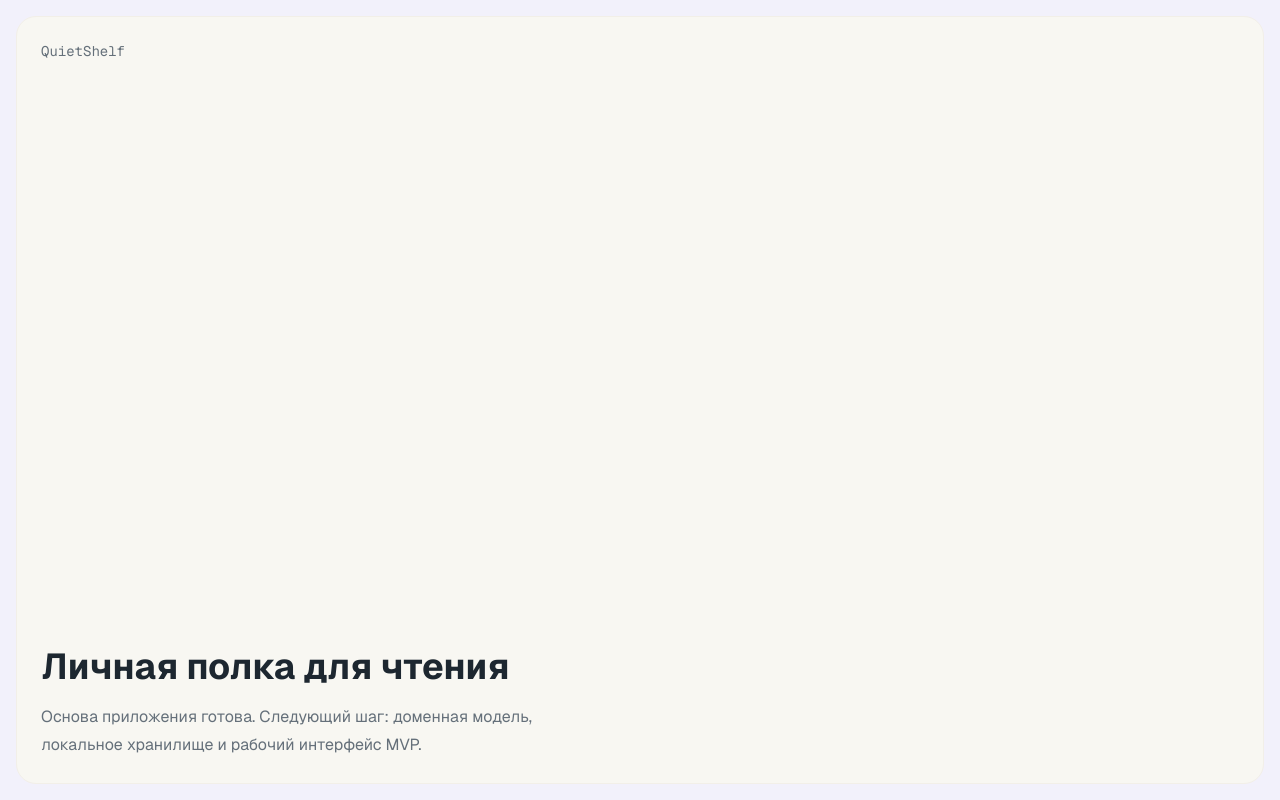
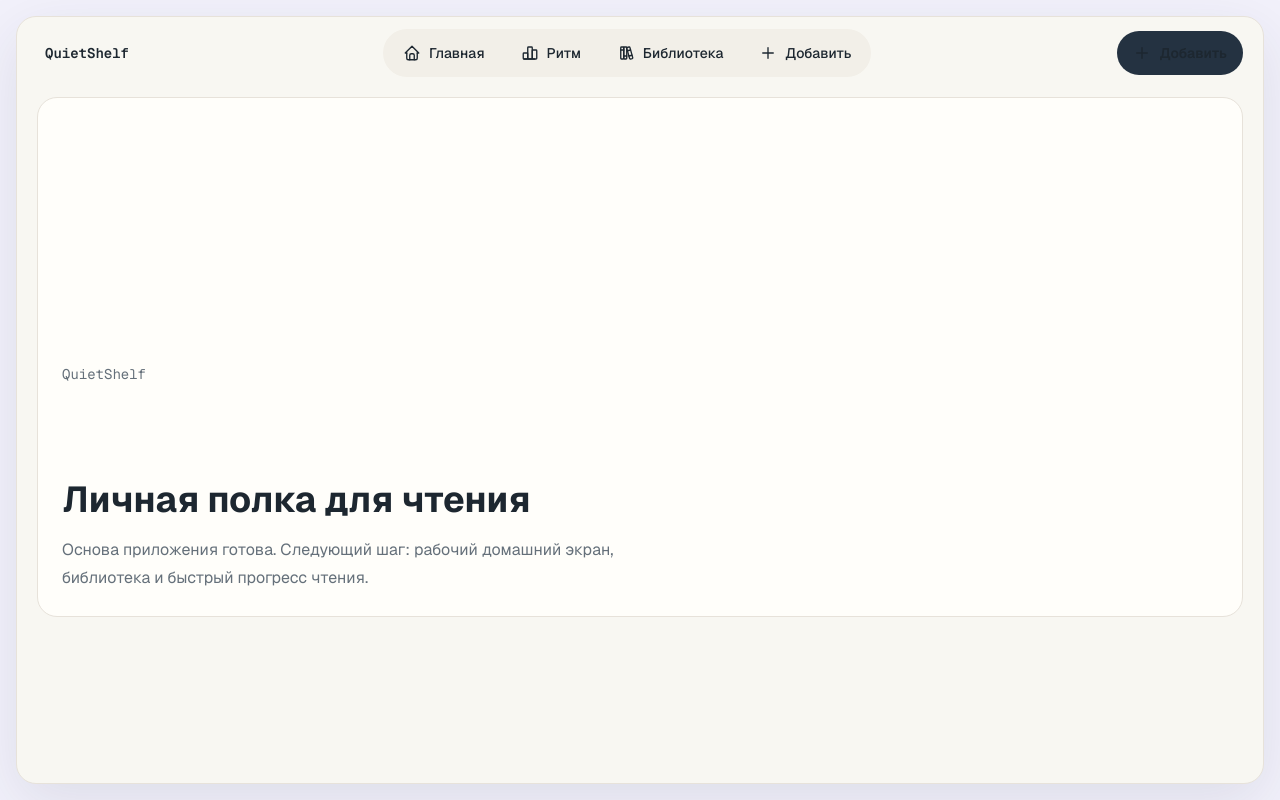
Before and after one commit to nickkupriyanov/quiet_shelf, a Next.js app: page / in a window 1280 px wide. Built offline with nearby package versions, Linux system fonts and the light colour scheme.

Commit message:
feat: add app shell and design tokens

```diff
--- a/src/app/globals.css
+++ b/src/app/globals.css
@@ -11,6 +11,12 @@
   --border-soft: #e7e2da;
   --accent-ink: #243241;
   --accent-sage: #7d9b77;
+  --accent-mint: #dff3db;
+  --accent-lilac: #ede5ff;
+  --accent-lavender: #c9b8ff;
+  --accent-peach: #ffe3c5;
+  --accent-rose: #f2c8ca;
+  --accent-gold: #f0c66e;
 }
 
 @theme inline {
@@ -24,6 +30,12 @@
   --color-border-soft: var(--border-soft);
   --color-ink: var(--accent-ink);
   --color-sage: var(--accent-sage);
+  --color-mint: var(--accent-mint);
+  --color-lilac: var(--accent-lilac);
+  --color-lavender: var(--accent-lavender);
+  --color-peach: var(--accent-peach);
+  --color-rose: var(--accent-rose);
+  --color-gold: var(--accent-gold);
   --font-sans: var(--font-geist-sans);
   --font-mono: var(--font-geist-mono);
 }
@@ -40,6 +52,12 @@
     --border-soft: #3c434c;
     --accent-ink: #f4f1ea;
     --accent-sage: #9ab28f;
+    --accent-mint: #314438;
+    --accent-lilac: #38324d;
+    --accent-lavender: #9d8ad7;
+    --accent-peach: #4d3a2c;
+    --accent-rose: #50363b;
+    --accent-gold: #d8b969;
   }
 }
 
@@ -58,3 +76,35 @@ body {
   color: var(--text-primary);
   font-family: var(--font-geist-sans), Arial, Helvetica, sans-serif;
 }
+
+a {
+  color: inherit;
+  text-decoration: none;
+}
+
+button,
+input,
+select,
+textarea {
+  font: inherit;
+}
+
+button:focus-visible,
+a:focus-visible,
+input:focus-visible,
+select:focus-visible,
+textarea:focus-visible {
+  outline: 3px solid color-mix(in srgb, var(--accent-sage), white 18%);
+  outline-offset: 3px;
+}
+
+@media (prefers-reduced-motion: reduce) {
+  *,
+  *::before,
+  *::after {
+    animation-duration: 0.01ms !important;
+    animation-iteration-count: 1 !important;
+    scroll-behavior: auto !important;
+    transition-duration: 0.01ms !important;
+  }
+}
--- a/src/app/layout.tsx
+++ b/src/app/layout.tsx
@@ -1,5 +1,6 @@
 import type { Metadata } from "next";
 import { Geist, Geist_Mono } from "next/font/google";
+import { AppShell } from "@/components/app-shell";
 import "./globals.css";
 
 const geistSans = Geist({
@@ -24,7 +25,9 @@ export default function RootLayout({
 }>) {
   return (
     <html lang="ru" className={`${geistSans.variable} ${geistMono.variable}`}>
-      <body>{children}</body>
+      <body>
+        <AppShell>{children}</AppShell>
+      </body>
     </html>
   );
 }
--- a/src/app/page.tsx
+++ b/src/app/page.tsx
@@ -1,18 +1,16 @@
 export default function Home() {
   return (
-    <main className="min-h-dvh bg-page p-4 text-primary">
-      <section className="mx-auto flex min-h-[calc(100dvh-2rem)] max-w-7xl flex-col rounded-[20px] border border-soft bg-shell p-6">
+    <section className="flex min-h-[520px] flex-col justify-end rounded-[20px] border border-border-soft bg-card p-6">
       <p className="font-mono text-sm text-secondary">QuietShelf</p>
-        <div className="mt-auto max-w-xl">
+      <div className="mt-24 max-w-xl">
         <h1 className="text-4xl font-bold tracking-normal">
           Личная полка для чтения
         </h1>
         <p className="mt-4 text-base leading-7 text-secondary">
-            Основа приложения готова. Следующий шаг: доменная модель,
-            локальное хранилище и рабочий интерфейс MVP.
+          Основа приложения готова. Следующий шаг: рабочий домашний экран,
+          библиотека и быстрый прогресс чтения.
         </p>
       </div>
     </section>
-    </main>
   );
 }
--- /dev/null
+++ b/src/components/app-shell.tsx
@@ -0,0 +1,69 @@
+import Link from "next/link";
+import {
+  IconBooks,
+  IconChartBar,
+  IconHome,
+  IconPlus,
+} from "@tabler/icons-react";
+
+const navItems = [
+  { href: "/", label: "Главная", icon: IconHome },
+  { href: "/#rhythm", label: "Ритм", icon: IconChartBar },
+  { href: "/library", label: "Библиотека", icon: IconBooks },
+  { href: "/library?add=1", label: "Добавить", icon: IconPlus },
+];
+
+export function AppShell({ children }: { children: React.ReactNode }) {
+  return (
+    <div className="min-h-dvh bg-page p-2 text-primary sm:p-4">
+      <div className="mx-auto flex min-h-[calc(100dvh-1rem)] w-full max-w-[1680px] flex-col rounded-[20px] border border-border-soft bg-shell shadow-[0_18px_60px_rgba(36,50,65,0.10)] sm:min-h-[calc(100dvh-2rem)]">
+        <header className="flex items-center justify-between gap-4 px-4 py-3 sm:px-5">
+          <Link
+            href="/"
+            className="flex min-h-11 items-center rounded-full px-2 font-mono text-sm font-semibold text-primary"
+            aria-label="QuietShelf, главная"
+          >
+            QuietShelf
+          </Link>
+          <nav className="hidden items-center gap-1 rounded-full bg-soft p-1 md:flex">
+            {navItems.map((item) => (
+              <Link
+                key={item.label}
+                href={item.href}
+                className="inline-flex min-h-10 items-center gap-2 rounded-full px-4 text-sm font-medium text-secondary transition hover:bg-card hover:text-primary"
+              >
+                <item.icon size={18} stroke={1.8} aria-hidden="true" />
+                {item.label}
+              </Link>
+            ))}
+          </nav>
+          <Link
+            href="/library?add=1"
+            className="inline-flex min-h-11 items-center justify-center rounded-full bg-ink px-4 text-sm font-semibold text-[var(--surface-shell)] transition hover:translate-y-[-1px]"
+          >
+            <IconPlus size={18} stroke={2} aria-hidden="true" />
+            <span className="sr-only sm:not-sr-only sm:ml-2">Добавить</span>
+          </Link>
+        </header>
+
+        <main className="flex-1 px-3 pb-24 pt-2 sm:px-5 md:pb-5">{children}</main>
+
+        <nav
+          className="fixed inset-x-3 bottom-3 z-20 grid grid-cols-4 rounded-full border border-border-soft bg-card/95 p-1 shadow-[0_14px_38px_rgba(36,50,65,0.18)] backdrop-blur md:hidden"
+          aria-label="Основная навигация"
+        >
+          {navItems.map((item) => (
+            <Link
+              key={item.label}
+              href={item.href}
+              className="flex min-h-12 flex-col items-center justify-center gap-0.5 rounded-full text-[11px] font-medium text-secondary transition hover:bg-soft hover:text-primary"
+            >
+              <item.icon size={19} stroke={1.8} aria-hidden="true" />
+              {item.label}
+            </Link>
+          ))}
+        </nav>
+      </div>
+    </div>
+  );
+}
--- /dev/null
+++ b/src/components/segmented-control.tsx
@@ -0,0 +1,46 @@
+type SegmentedControlOption<T extends string> = {
+  value: T;
+  label: string;
+};
+
+type SegmentedControlProps<T extends string> = {
+  label: string;
+  options: SegmentedControlOption<T>[];
+  value: T;
+  onChange?: (value: T) => void;
+};
+
+export function SegmentedControl<T extends string>({
+  label,
+  options,
+  value,
+  onChange,
+}: SegmentedControlProps<T>) {
+  return (
+    <fieldset className="min-w-0">
+      <legend className="mb-2 text-sm font-medium text-secondary">{label}</legend>
+      <div className="flex flex-wrap gap-1 rounded-full bg-soft p-1">
+        {options.map((option) => {
+          const selected = option.value === value;
+
+          return (
+            <button
+              key={option.value}
+              type="button"
+              aria-pressed={selected}
+              onClick={() => onChange?.(option.value)}
+              className={[
+                "min-h-10 rounded-full px-4 text-sm font-medium transition",
+                selected
+                  ? "bg-ink text-shell shadow-sm"
+                  : "text-secondary hover:bg-card hover:text-primary",
+              ].join(" ")}
+            >
+              {option.label}
+            </button>
+          );
+        })}
+      </div>
+    </fieldset>
+  );
+}
```
Lines whose indentation alone changed are shown as unchanged.
